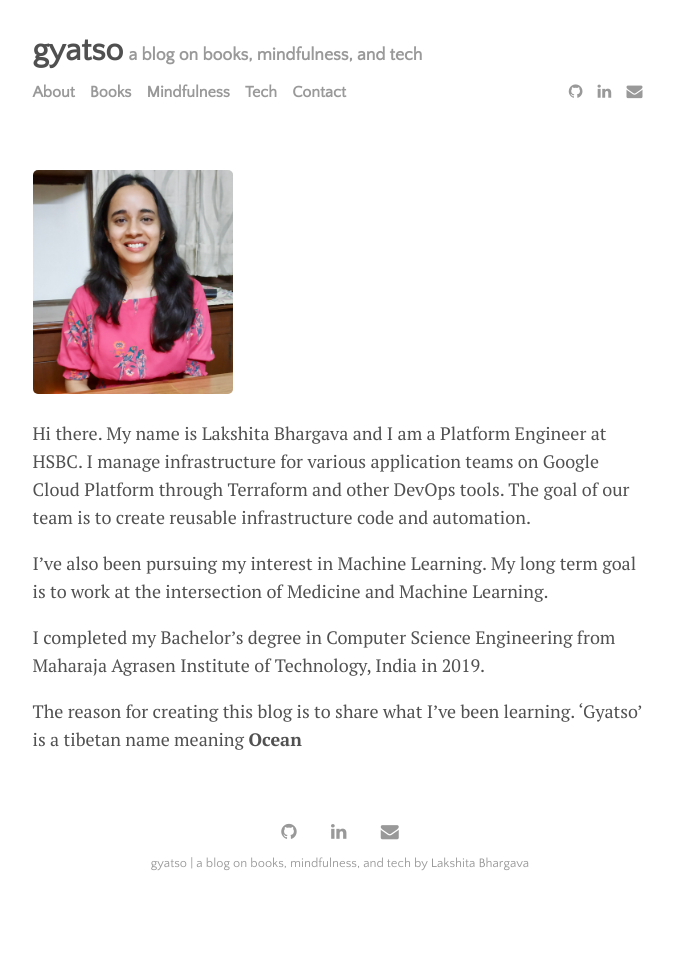
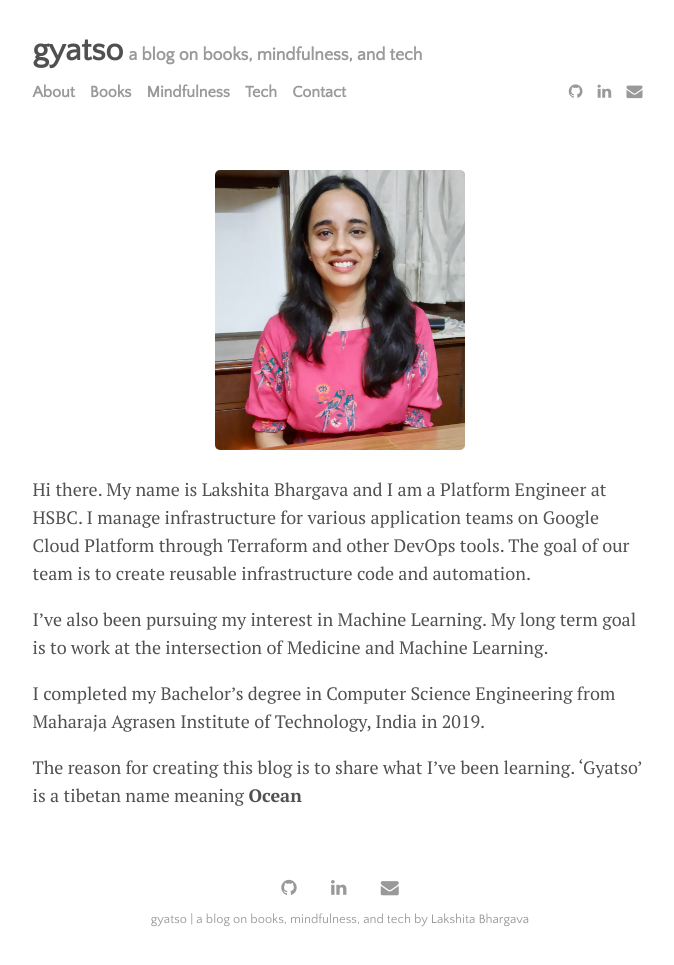
Before and after one commit to LakshitaBh/LakshitaBh.github.io, a Jekyll site: the page built from menu/about.md, in a window 1280 px wide. Shown: the whole page, without its empty margins (300-974 px from the left). Built offline with Jekyll 4.4.1, drawn with Linux system fonts in a browser that asks for light colours; before the commit the page ends 909 px from its top, so only the background shows below that.

Commit message:
Center the image

```diff
--- a/_layouts/page.html
+++ b/_layouts/page.html
@@ -7,7 +7,7 @@ layout: default
 </h1>
 
 {% if page.image %}
-  <img src="{{ site.github.url }}/assets/img/{{ page.image }}" width="200" height="200">
+  <center><img src="{{ site.github.url }}/assets/img/{{ page.image }}" width="250" height="250"></center>
 {% endif %}
 
 {{ content }}
```
